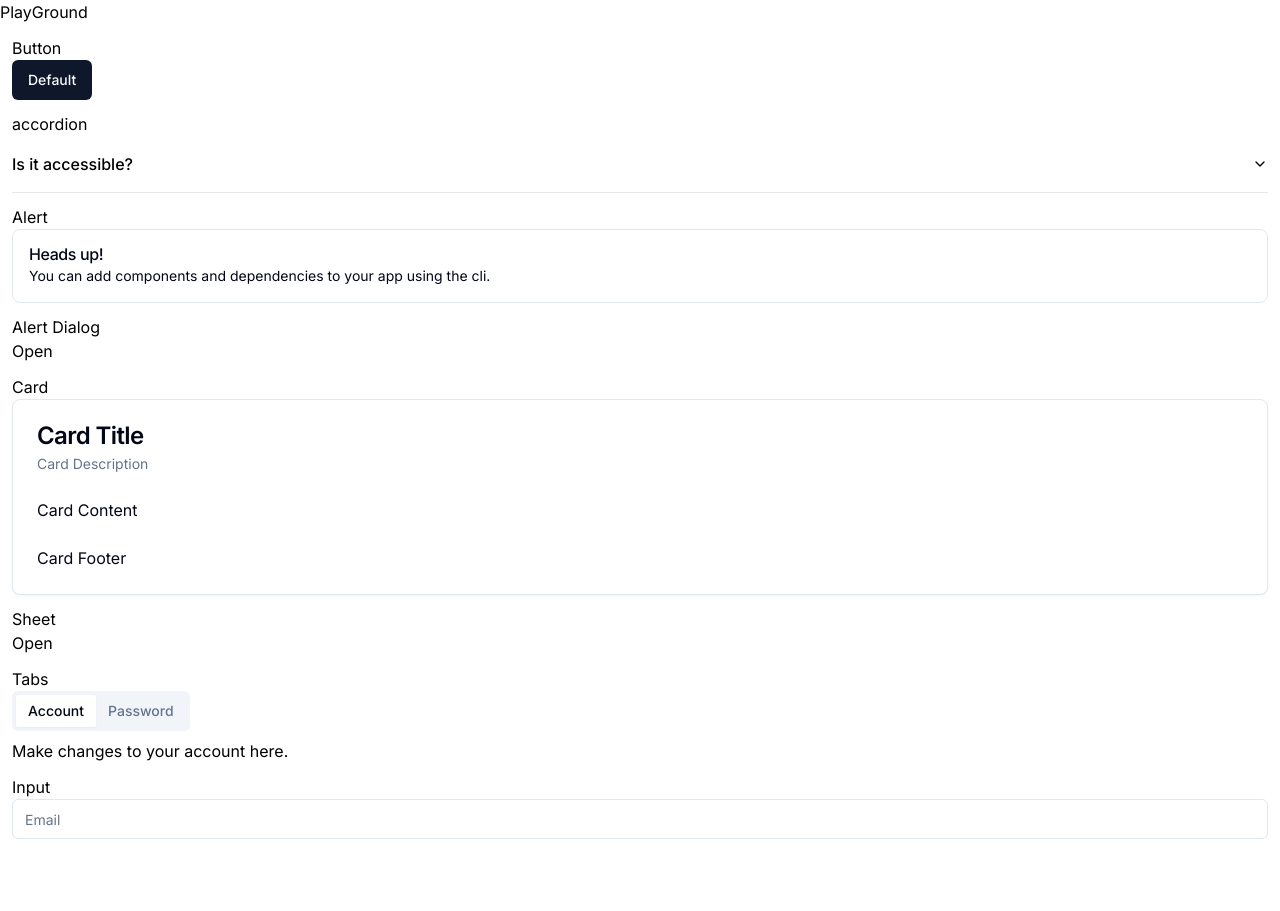
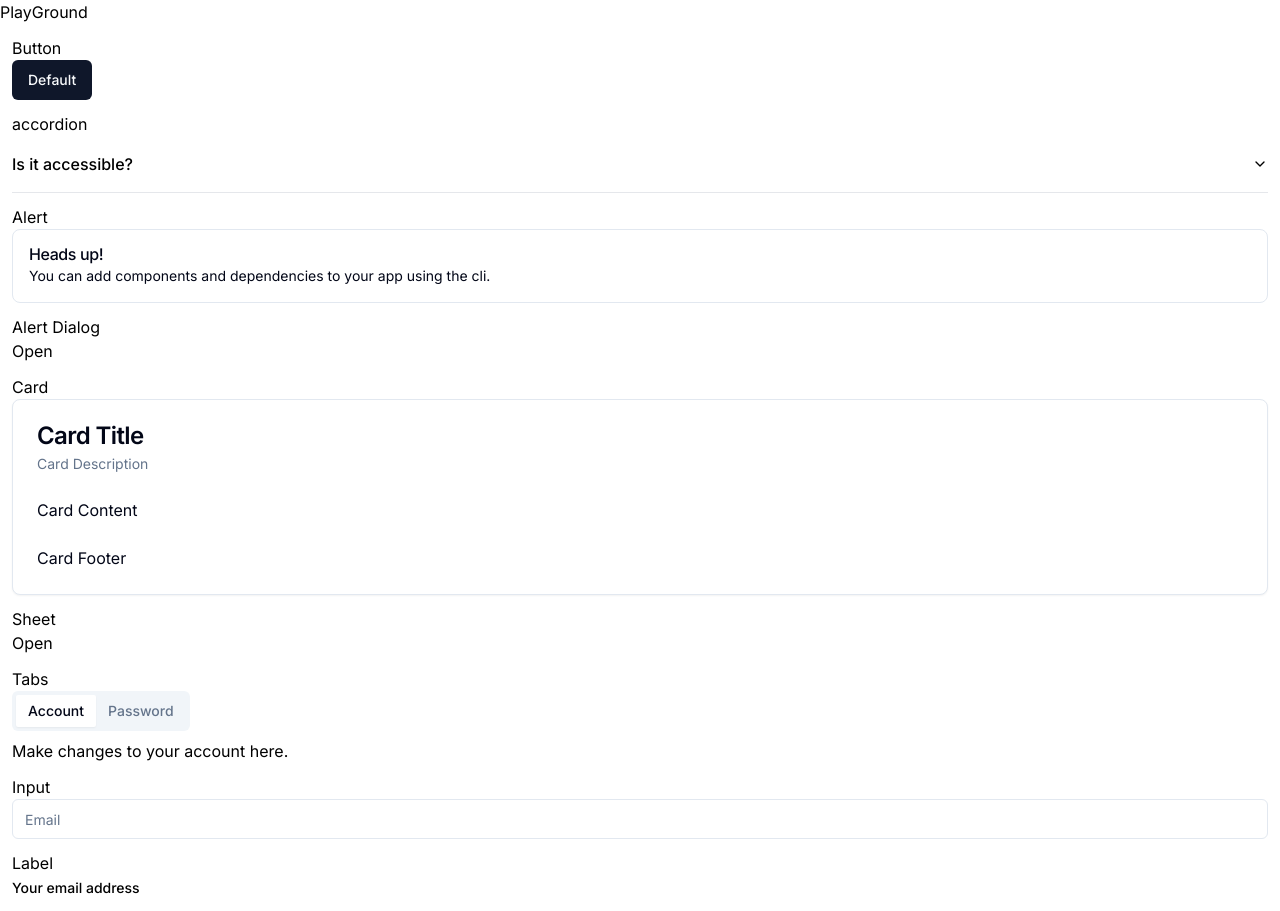
Before and after one commit to chemitaro/-shadcn_ui_trial, a Next.js app: page /playground in a window 1280 px wide. Before the commit the page ends 851 px from the top, so only its background shows below. Built offline with nearby package versions, Linux system fonts and the light colour scheme.

Commit message:
Add Label component to PlaygroundPage

```diff
--- a/src/app/playground/page.tsx
+++ b/src/app/playground/page.tsx
@@ -35,6 +35,7 @@ import {
 } from "@/components/ui/sheet"
 import { Tabs, TabsContent, TabsList, TabsTrigger } from "@/components/ui/tabs"
 import { Input } from "@/components/ui/input"
+import { Label } from "@/components/ui/label"
 
 
 
@@ -149,6 +150,12 @@ export default function PlaygroundPage() {
         <p>Input</p>
         <Input type="email" placeholder="Email" />
       </div>
+      <div
+        className="m-3"
+      >
+        <p>Label</p>
+        <Label htmlFor="email">Your email address</Label>
+      </div>
     </>
   )
 }
```
